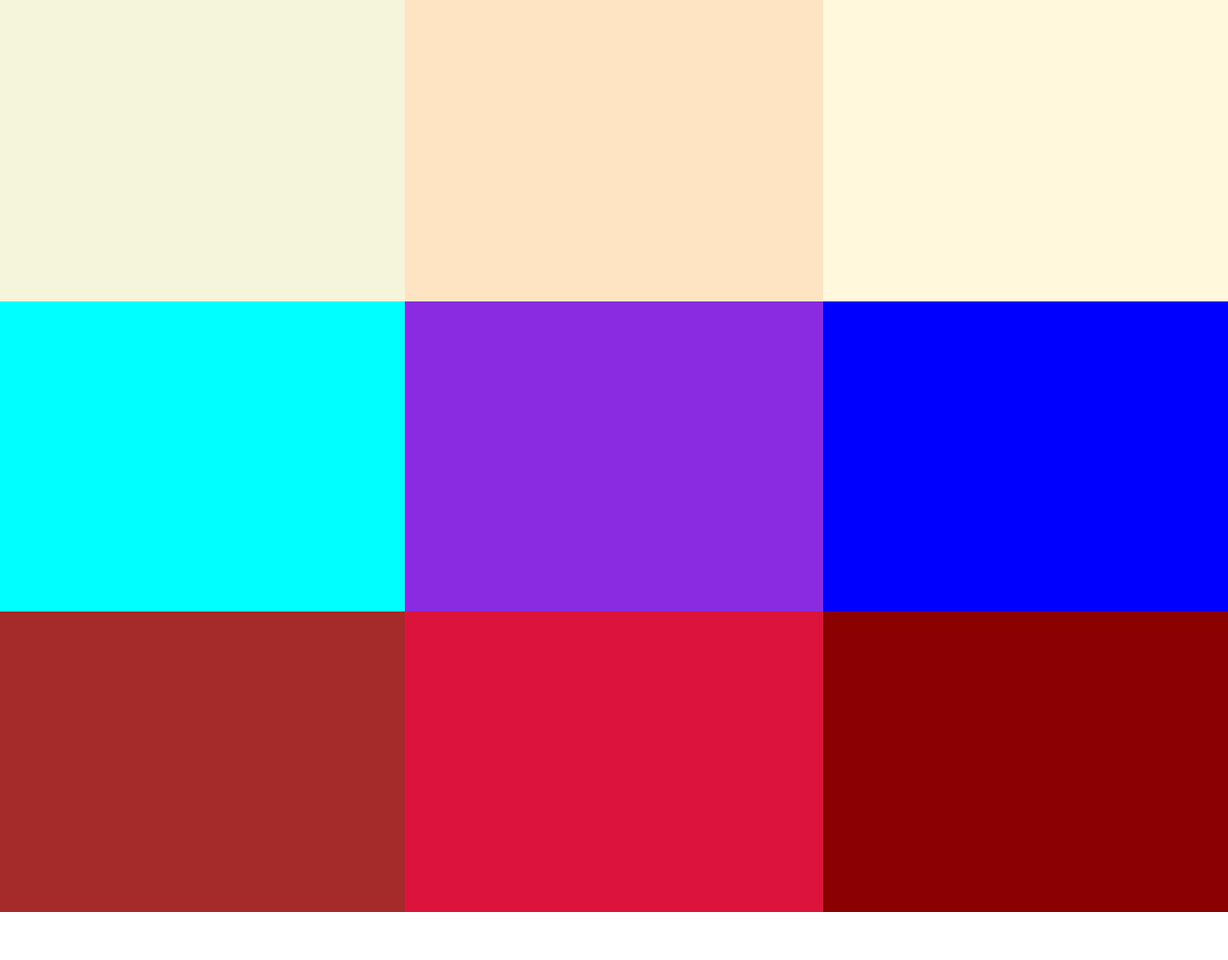
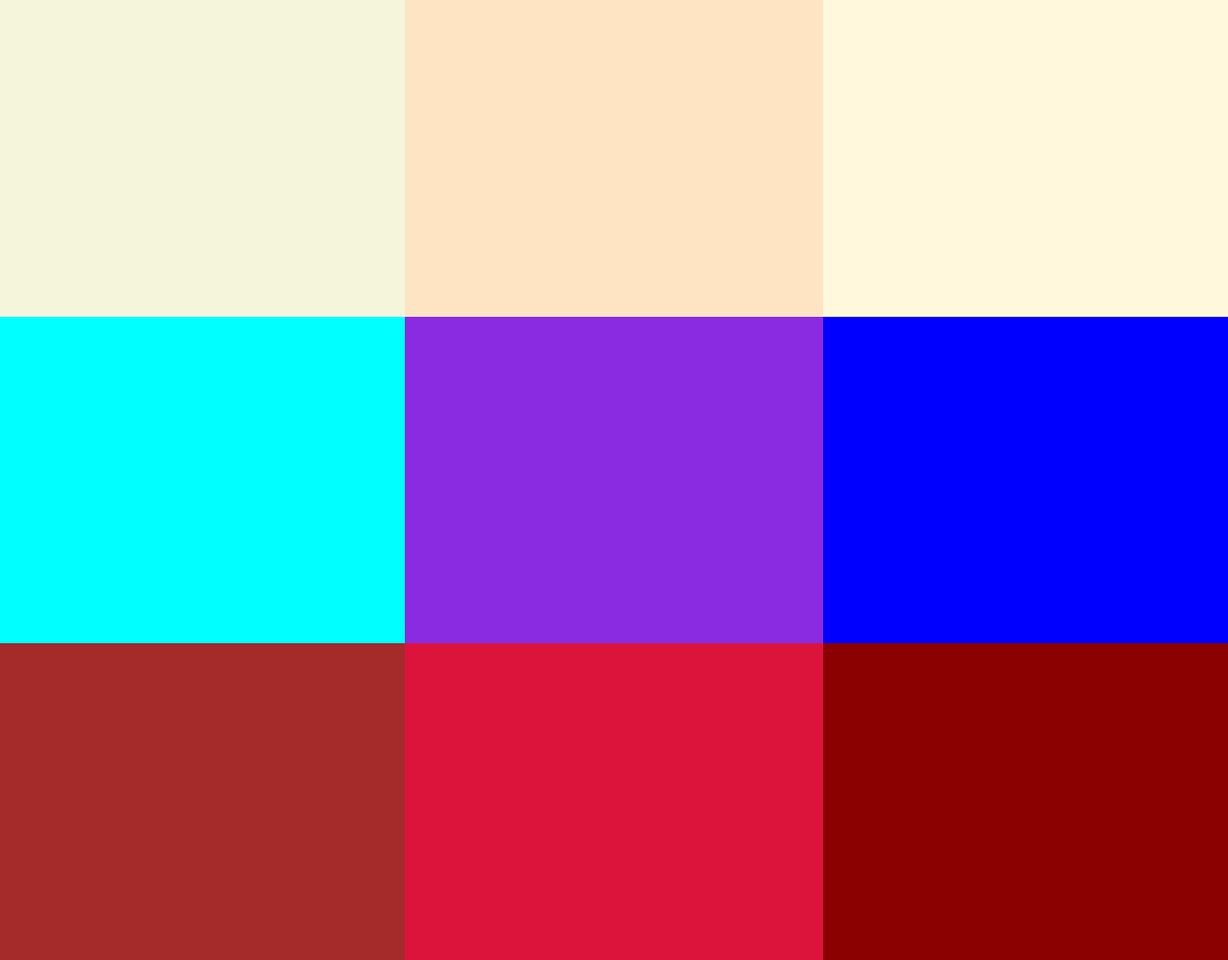
Before and after one commit to jeanjosephgeorge/HTMLExercises, a plain HTML site: page Tuesday/positioningexercises3.html in a window 1280 px wide. Shown: the whole page at 96% size. Before the commit the page ends 950 px from the top, so only its background shows below. Drawn offline with Linux system fonts and the light colour scheme.

Commit message:
Fixed errors

```diff
--- a/Tuesday/positioningexercises3.html
+++ b/Tuesday/positioningexercises3.html
@@ -10,76 +10,90 @@
         margin: 0px;
     }
     .container{
+        margin: 0px;
+        position: relative;
         width:100%;
-        height: 950px;
+        height: 100%;
 
     }
     .row1{
+        margin: 0px;
+        position: relative;
         width: 100%;
-        height: 33%;
+        height: 330px;
     }
     .row2{
+        margin: 0px;
+        position: relative;
         width: 100%;
-        height: 34%;
+        height: 340px;
     }
     .row3{
+        margin: 0px;
+        position: relative;
         width: 100%;
-        height: 33%;
+        height: 330px;
     }
     .box1{
         background-color: beige;
+        position:absolute;
         width: 33%;
         height: 100%;
-        float: left;
     }
     .box2{
         background-color: bisque;
+        position: absolute;
+        left: 33%;
         width: 34%;
         height:100%;
-        float: left;
     }
     .box3{
         background-color: cornsilk;
+        position: absolute;
+        left: 67%;
         width: 33%;
         height: 100%;
-        float: left;
 
     }
     .box4{
         background-color: aqua;
+        position: absolute;
         width: 33%;
         height: 100%;
-        float: left;
     }
     .box5{
         background-color: blueviolet;
+        position: absolute;
+        left: 33%;
         width: 34%;
         height: 100%;
-        float: left;
     }
     .box6{
         background-color: blue;
+        position: absolute;
+        left: 67%;
         width: 33%;
         height: 100%;
-        float: left;
     }
     .box7{
         background-color: brown;
+        position: absolute;
         width: 33%;
         height: 100%;
-        float: left;
     }
     .box8{
         background-color: crimson;
+        position: absolute;
+        left: 33%;
         width: 34%;
         height: 100%;
-        float: left;
     }
     .box9{
         background-color: darkred;
+        position: absolute;
+        left: 67%;
         width: 33%;
         height: 100%;
-        float: left;
     }
 </style>
 </head>
@@ -90,7 +104,6 @@
             <div class="box1"></div>
             <div class="box2"></div>
             <div class="box3"></div>
-
         </div
         >
         <div class="row2">
```
Also changed, not shown: Tuesday/floatexercise01.html (added, +51 -0 lines), Tuesday/positioningexercises.html (+8 -4 lines), Tuesday/positioningexercises2.html (+19 -8 lines).
